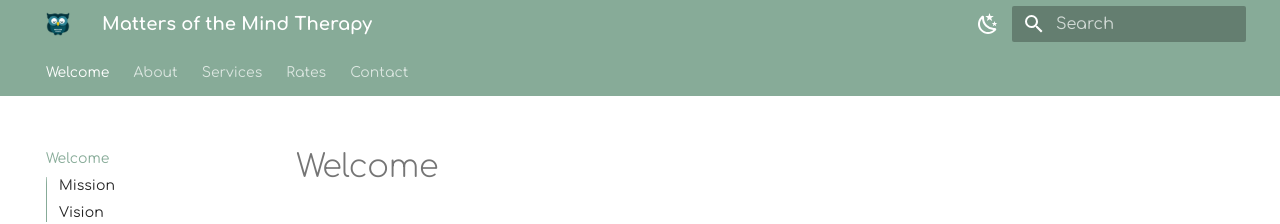
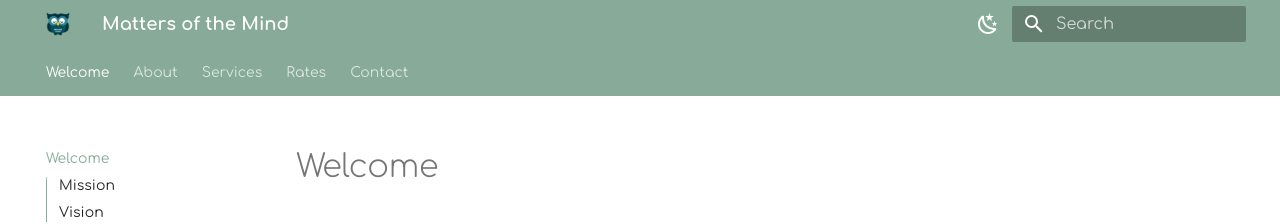
Before and after one commit to motm-therapy/website, an MkDocs documentation site: the page built from docs/index.md, in a window 1280 px wide. Shown: the top 224 px of the page. Built offline with MkDocs 1.6.1 and Material for MkDocs 9.7.7, drawn with Linux system fonts in a browser that asks for light colours.

Commit message:
Update mkdocs.yml

```diff
--- a/mkdocs.yml
+++ b/mkdocs.yml
@@ -1,6 +1,6 @@
 ---
 
-site_name: Matters of the Mind Therapy
+site_name: Matters of the Mind
 
 theme:
   name: material
```
